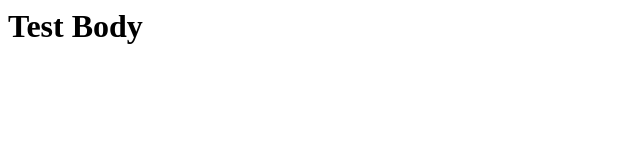
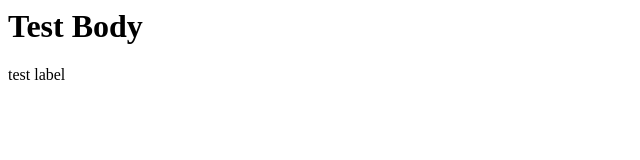
Before and after one commit to obarcelon/samplerepo1, a plain HTML site: page test.html in a window 1280 px wide. Shown: the full height of the page, 0-640 px from the left. Drawn offline with Linux system fonts and the light colour scheme.

Commit message:
test olie commit

```diff
--- a/test.html
+++ b/test.html
@@ -1,4 +1,6 @@
 <html>
 <h1>Test Body</h1>
 
+<p>test label<p>
+
 </html>
```
